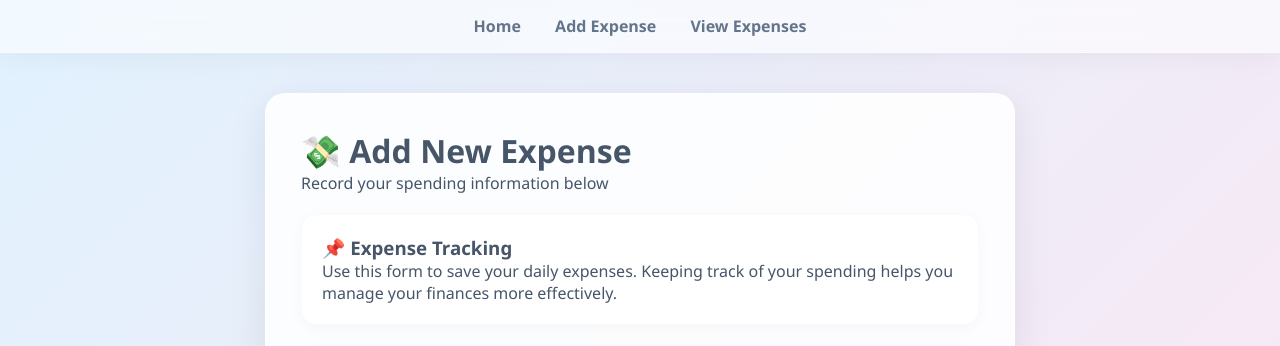
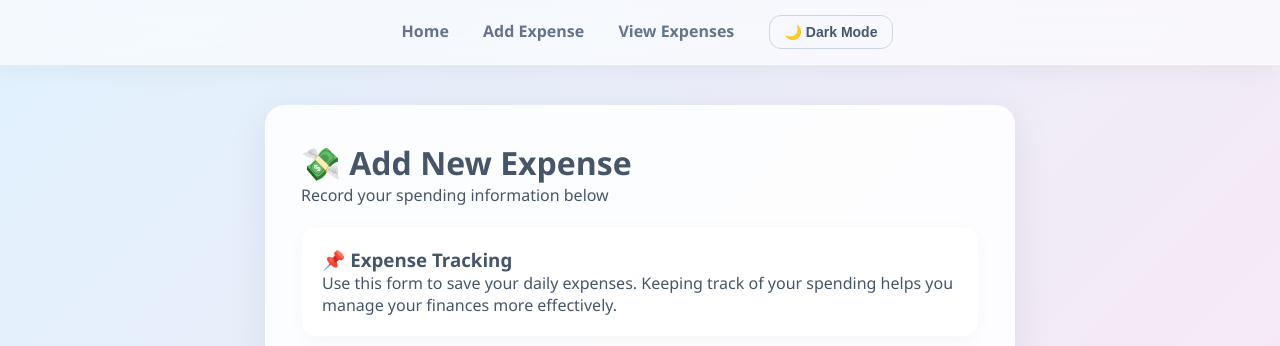
Before and after one commit to yewjoe18/MMU-BohLui, a Flask app: page /add in a window 1280 px wide. Shown: the top 346 px of the page. Run offline with Flask 3, Linux system fonts and the light colour scheme; a user stored in the database is signed in.

Commit message:
Added Dark mode button and also design CSS colour for the dark mode

```diff
--- a/static/script.js
+++ b/static/script.js
@@ -1,4 +1,7 @@
 window.onload = function () {
+    // ==========================================
+    // 1. 你们原本的功能：显示日期
+    // ==========================================
     let today = new Date();
     let date = today.toDateString();
     let dateText = document.getElementById("current-date");
@@ -6,18 +9,49 @@ window.onload = function () {
     if (dateText) {
         dateText.innerHTML = "Today's Date: " + date;
     }
+
+    // ==========================================
+    // 2. 🌟 新增的功能：深色模式切换逻辑
+    // ==========================================
+    const themeToggleBtn = document.getElementById('themeToggle');
+    const body = document.body;
+
+    // 加入一个 if 判断，确保只有在有切换按钮的页面才执行，避免报错
+    if (themeToggleBtn) {
+        // 检查本地存储中是否有用户之前保存的主题设置
+        const currentTheme = localStorage.getItem('theme');
+        if (currentTheme === 'dark') {
+            body.classList.add('dark-mode');
+            themeToggleBtn.innerText = '☀️ Light Mode';
+        }
+
+        // 当点击按钮时切换模式
+        themeToggleBtn.addEventListener('click', () => {
+            body.classList.toggle('dark-mode');
+
+            if (body.classList.contains('dark-mode')) {
+                localStorage.setItem('theme', 'dark');
+                themeToggleBtn.innerText = '☀️ Light Mode';
+            } else {
+                localStorage.setItem('theme', 'light');
+                themeToggleBtn.innerText = '🌙 Dark Mode';
+            }
+        });
+    }
 };
+
+// ==========================================
+// 下面的 function 完全保持你们原本的样子，一字未动
+// ==========================================
 
 function validateAuthForm() {
     let name = document.getElementById("student_name").value;
     let email = document.getElementById("student_email").value;
 
-
     if (name.trim().length < 3) {
         alert("Student Name must be at least 3 characters long.");
         return false;
     }
-
 
     let emailPattern = /^[a-zA-Z0-9._-]+@[a-zA-Z0-9.-]+\.[a-zA-Z]{2,}$/;
     if (!emailPattern.test(email)) {
@@ -27,7 +61,6 @@ function validateAuthForm() {
 
     return true;
 }
-
 
 function validateForm() {
     let amount = document.getElementById("amount").value;
--- a/static/style.css
+++ b/static/style.css
@@ -108,3 +108,88 @@ table { width: 100%; border-collapse: collapse; margin-top: 20px; background: wh
 th { background: #f8fafc; color: #475569; font-weight: 600; padding: 15px; text-align: left; }
 td { padding: 15px; border-bottom: 1px solid #f1f5f9; }
 tr:hover { background: #fdfbfb; }
+
+/* =========================
+   DARK MODE
+========================= */
+body.dark-mode {
+    background: linear-gradient(135deg, #0f172a 0%, #1e293b 100%);
+    color: #e2e8f0;
+}
+
+body.dark-mode nav {
+    background: rgba(15, 23, 42, 0.7);
+    border-bottom: 1px solid rgba(255, 255, 255, 0.1);
+}
+
+body.dark-mode nav a { color: #94a3b8; }
+body.dark-mode nav a:hover { color: #38bdf8; /* Hover turns tech blue in dark mode */ }
+
+body.dark-mode .container {
+    background: rgba(30, 41, 59, 0.85);
+    border: 1px solid rgba(255, 255, 255, 0.1);
+    box-shadow: 0 10px 40px rgba(0,0,0,0.5);
+}
+
+body.dark-mode .stats-card,
+body.dark-mode .feature-box,
+body.dark-mode .expense-form-section {
+    background: #1e293b;
+    border: 1px solid #334155;
+    box-shadow: 0 4px 15px rgba(0,0,0,0.2);
+}
+
+body.dark-mode .stats-card:hover,
+body.dark-mode .feature-box:hover {
+    box-shadow: 0 12px 25px rgba(56, 189, 248, 0.15); /* Hover glows blue */
+}
+
+/* Form Inputs Adaptation */
+body.dark-mode input,
+body.dark-mode select {
+    background: #0f172a;
+    border-color: #334155;
+    color: #e2e8f0;
+}
+
+body.dark-mode input:focus,
+body.dark-mode select:focus {
+    border-color: #38bdf8;
+    background: #1e293b;
+    box-shadow: 0 0 0 4px rgba(56, 189, 248, 0.1);
+}
+
+body.dark-mode .preset-btn {
+    background: #1e293b;
+    color: #94a3b8;
+    border-color: #475569;
+}
+
+body.dark-mode .preset-btn:hover {
+    background: #0f172a;
+    color: #38bdf8;
+    border-color: #38bdf8;
+}
+
+/* Table Adaptation */
+body.dark-mode table { background: #1e293b; }
+body.dark-mode th { background: #0f172a; color: #cbd5e1; }
+body.dark-mode td { border-bottom: 1px solid #334155; }
+body.dark-mode tr:hover { background: #334155; }
+
+/* Custom styling for the toggle button to override the default 100% width button rule */
+.theme-toggle-btn {
+    width: auto;
+    margin-top: 0;
+    padding: 8px 15px;
+    font-size: 14px;
+    background: transparent;
+    border: 1px solid #cbd5e1;
+    color: #475569;
+    box-shadow: none;
+    margin-left: 15px;
+}
+body.dark-mode .theme-toggle-btn {
+    border-color: #475569;
+    color: #e2e8f0;
+}
--- a/templates/add.html
+++ b/templates/add.html
@@ -16,6 +16,8 @@
         <a href="/">Home</a>
         <a href="/add">Add Expense</a>
         <a href="/list">View Expenses</a>
+
+        <button id="themeToggle" class="theme-toggle-btn">🌙 Dark Mode</button>
     </nav>
 
     <!-- MAIN CONTAINER -->
--- a/templates/chart.html
+++ b/templates/chart.html
@@ -91,5 +91,4 @@
     </script>
 
 </body>
-
 </html>
--- a/templates/list.html
+++ b/templates/list.html
@@ -15,11 +15,11 @@ list.html
 
     <!-- NAVIGATION BAR -->
     <nav>
-
         <a href="/">Home</a>
         <a href="/add">Add Expense</a>
         <a href="/list">View Expenses</a>
 
+        <button id="themeToggle" class="theme-toggle-btn">🌙 Dark Mode</button>
     </nav>
 
     <!-- MAIN CONTAINER -->
@@ -108,4 +108,5 @@ list.html
     </footer>
 
 </body>
+
 </html>
--- a/templates/login.html
+++ b/templates/login.html
@@ -38,4 +38,5 @@
         </div>
     </div>
 </body>
+
 </html>
```
Also changed, not shown: templates/index.html (+6 -2 lines), templates/register.html (+12 -3 lines), test_database.py (deleted, +0 -13 lines), expense.db.
